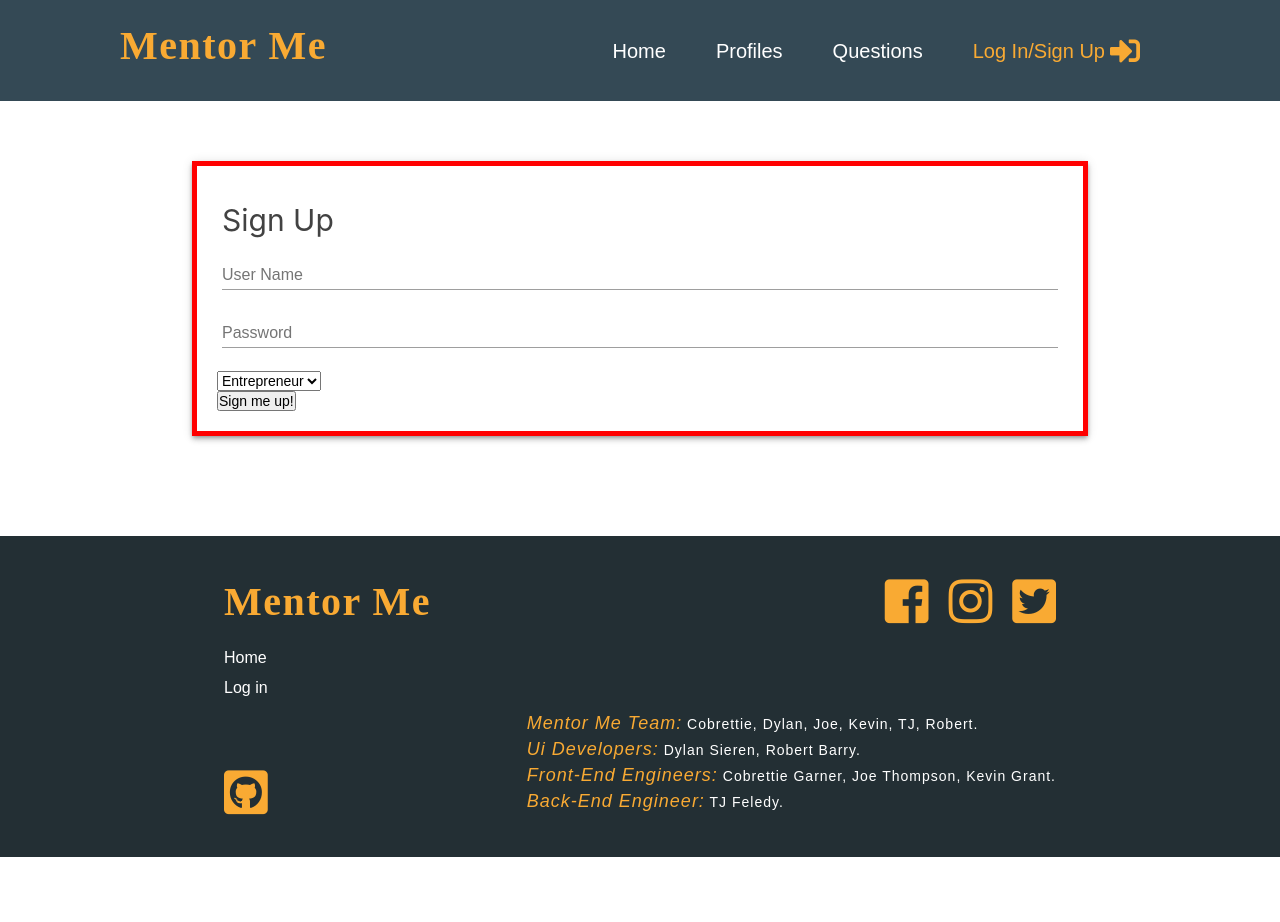
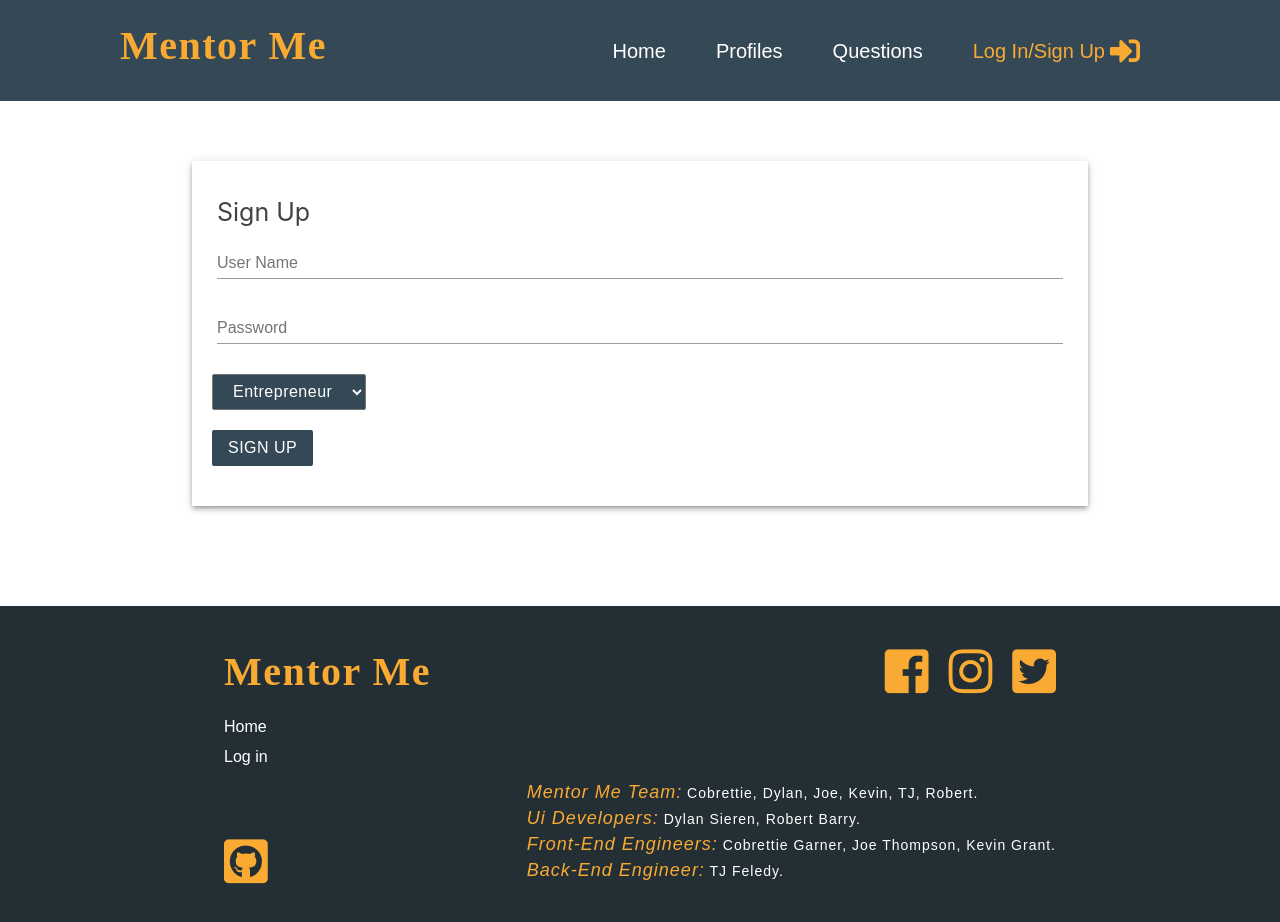
Before and after one commit to Build-Week-mentor-me/Front-end, a React (Create React App) app in the folder mentor-me/: page /signupform in a window 1280 px wide. Shown: the top 922 px of the page. Before the commit the page ends 857 px from the top, so only its background shows below. Built offline with nearby package versions, Linux system fonts and the light colour scheme.

Commit message:
style sign up form

```diff
--- a/mentor-me/src/Components/Signup.css
+++ b/mentor-me/src/Components/Signup.css
@@ -1,11 +1,10 @@
 .formContain{
     width: 70%;
     margin: 60px auto 100px;
-    border: 5px solid red;
+    /* border: 1px solid #9e9e9e; */
     padding: 20px;
-
+    box-shadow: 0 4px 5px 0 rgba(0,0,0,0.14), 0 1px 10px 0 rgba(0,0,0,0.12), 0 2px 4px -1px rgba(0,0,0,0.3);
     -webkit-box-shadow: 0 4px 5px 0 rgba(0,0,0,0.14), 0 1px 10px 0 rgba(0,0,0,0.12), 0 2px 4px -1px rgba(0,0,0,0.3);
-    box-shadow: 0 4px 5px 0 rgba(0,0,0,0.14), 0 1px 10px 0 rgba(0,0,0,0.12), 0 2px 4px -1px rgba(0,0,0,0.3);
 }
 
 
@@ -17,14 +16,14 @@
 .formHeader {
         color: #424242;
         margin: 20px 0;
-        font-size: 3rem;
+        font-size: 2.5rem;
         /* line-height: 110%; */
         font-family: -apple-system, sans-serif;
         font-weight: 400;
 }
 
 .inputField {
-    color: #9e9e9e;
+    /* color: #9e9e9e; */
     /* font-size: 1.5rem; */
     border: none;
     border-bottom: 1px solid #9e9e9e;
@@ -32,6 +31,34 @@
     /* outline: none; */
     height: 3rem;
     font-size: 16px;
-    margin: 0 0 8px 0;
+    margin: 0 0 15px 0;
     width: 100%;
 }
+
+.personalBtn {
+    background-color: #344955;
+    color: #fff;
+    letter-spacing: .5px;
+    font-size: 16px;
+    /* border: none; */
+    border-radius: 2px;
+    height: 36px;
+    padding: 0 16px;
+    margin: 0 0 20px 0;
+}
+
+.submitBtn {
+    background-color: #344955;
+    color: #fff;
+    text-decoration: none;
+    text-align: center;
+    letter-spacing: .5px;
+    font-size: 16px;
+    text-transform: uppercase;
+    border: none;
+    border-radius: 2px;
+    height: 36px;
+    line-height: 36px;
+    padding: 0 16px;
+    margin: 0 0 20px 0;
+}
--- a/mentor-me/src/Components/Signup.js
+++ b/mentor-me/src/Components/Signup.js
@@ -1,5 +1,6 @@
 import React from "react";
 import { withFormik, Form, Field } from "formik";
+import { Link } from "react-router-dom";
 import * as Yup from "yup";
 import axios from "axios";
 import './Signup.css';
@@ -28,13 +29,17 @@ function SignupForm({ values, errors, touched }) {
             <div>
                 <label>
                     {" "}
-                    <Field component="select" name="position">
+                    <Field component="select" name="position" className="personalBtn">
                         <option value="entrepreneur">Entrepreneur</option>
                         <option value="mentor">Mentor</option>
                     </Field>
                 </label>
             </div>
-            <button type="submit">Sign me up!</button>
+            <Link to="/profiles">
+              <button type="submit" className="submitBtn">
+                Sign up
+              </button>
+            </Link>
         </Form>
     );
 }
```
